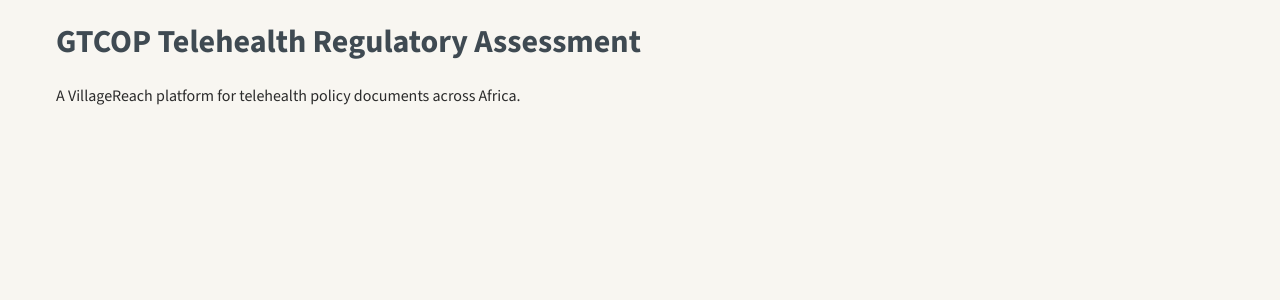
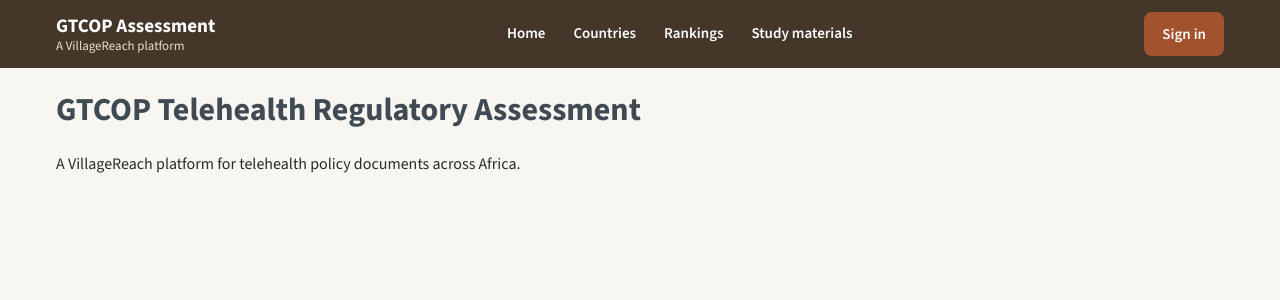
Before and after one commit to Bex-Labs/villagereach-gtcop, a Next.js app: page / in a window 1280 px wide. Shown: the top 300 px of the page. Built offline with nearby package versions, Linux system fonts and the light colour scheme.

Commit message:
Add site header with navigation

```diff
--- a/app/globals.css
+++ b/app/globals.css
@@ -51,3 +51,89 @@
   margin: 0 auto;
   padding: 0 16px;
 }
+
+/* ===== Keyboard focus (accessibility, UX-06) ===== */
+a:focus-visible,
+button:focus-visible {
+  outline: 3px solid var(--gold);
+  outline-offset: 2px;
+}
+
+/* ===== Buttons ===== */
+.btn {
+  display: inline-block;
+  padding: 10px 18px;
+  border-radius: 8px;
+  font-weight: 600;
+  font-size: 15px;
+  text-decoration: none;
+}
+
+.btn-primary {
+  background: var(--rust);
+  color: var(--white);
+}
+
+.btn-primary:hover {
+  background: var(--rust-dark);
+  color: var(--white);
+}
+
+/* ===== Header (brown top bar) ===== */
+.site-header {
+  background: var(--brown);
+  color: var(--white);
+}
+
+.header-inner {
+  display: flex;
+  align-items: center;
+  justify-content: space-between;
+  flex-wrap: wrap;
+  gap: 16px 32px;
+  min-height: 68px;
+  padding-top: 10px;
+  padding-bottom: 10px;
+}
+
+.brand {
+  display: flex;
+  flex-direction: column;
+  color: var(--white);
+  text-decoration: none;
+  line-height: 1.2;
+}
+
+.brand:hover {
+  color: var(--white);
+}
+
+.brand-name {
+  font-size: 19px;
+  font-weight: 700;
+}
+
+.brand-sub {
+  font-size: 13px;
+  color: #E8DFD3;
+}
+
+.main-nav {
+  display: flex;
+  flex-wrap: wrap;
+  gap: 8px 28px;
+}
+
+.main-nav a {
+  color: var(--white);
+  font-weight: 600;
+  font-size: 15px;
+  text-decoration: none;
+  padding: 6px 0;
+  border-bottom: 2px solid transparent;
+}
+
+.main-nav a:hover {
+  color: var(--white);
+  border-bottom-color: var(--gold);
+}
--- a/app/layout.js
+++ b/app/layout.js
@@ -1,5 +1,6 @@
 import { Source_Sans_3 } from "next/font/google";
 import "./globals.css";
+import Header from "../components/Header"; // NEW: bring in the header
 
 // Load the Source Sans 3 font (the font VillageReach's website uses)
 const sourceSans = Source_Sans_3({
@@ -18,7 +19,10 @@
 export default function RootLayout({ children }) {
   return (
     <html lang="en">
-      <body className={sourceSans.className}>{children}</body>
+      <body className={sourceSans.className}>
+        <Header /> {/* NEW: the header appears on every page */}
+        {children}
+      </body>
     </html>
   );
 }
--- /dev/null
+++ b/components/Header.js
@@ -0,0 +1,28 @@
+import Link from "next/link";
+
+export default function Header() {
+  return (
+    <header className="site-header">
+      <div className="container header-inner">
+        {/* Logo / site name */}
+        <Link href="/" className="brand">
+          <span className="brand-name">GTCOP Assessment</span>
+          <span className="brand-sub">A VillageReach platform</span>
+        </Link>
+
+        {/* Main menu */}
+        <nav className="main-nav" aria-label="Main navigation">
+          <Link href="/">Home</Link>
+          <Link href="/countries">Countries</Link>
+          <Link href="/rankings">Rankings</Link>
+          <Link href="/study-materials">Study materials</Link>
+        </nav>
+
+        {/* Sign in button */}
+        <Link href="/sign-in" className="btn btn-primary">
+          Sign in
+        </Link>
+      </div>
+    </header>
+  );
+}
```
